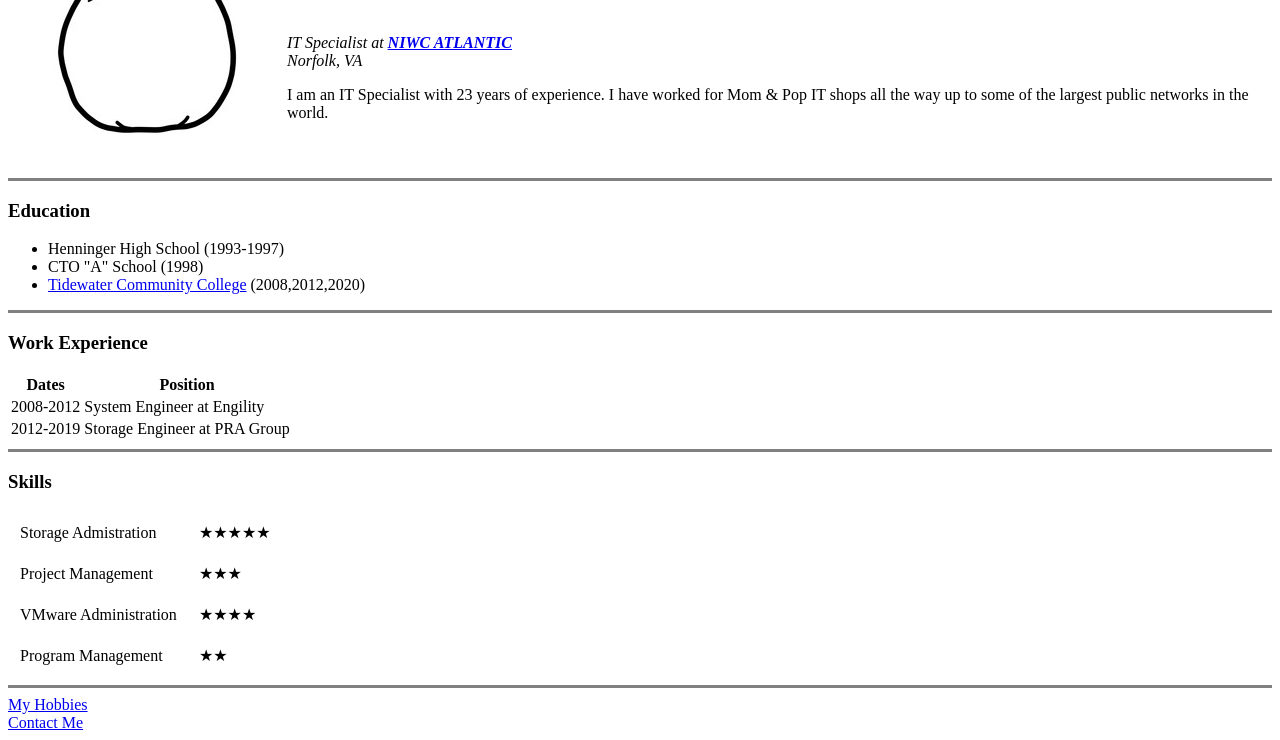
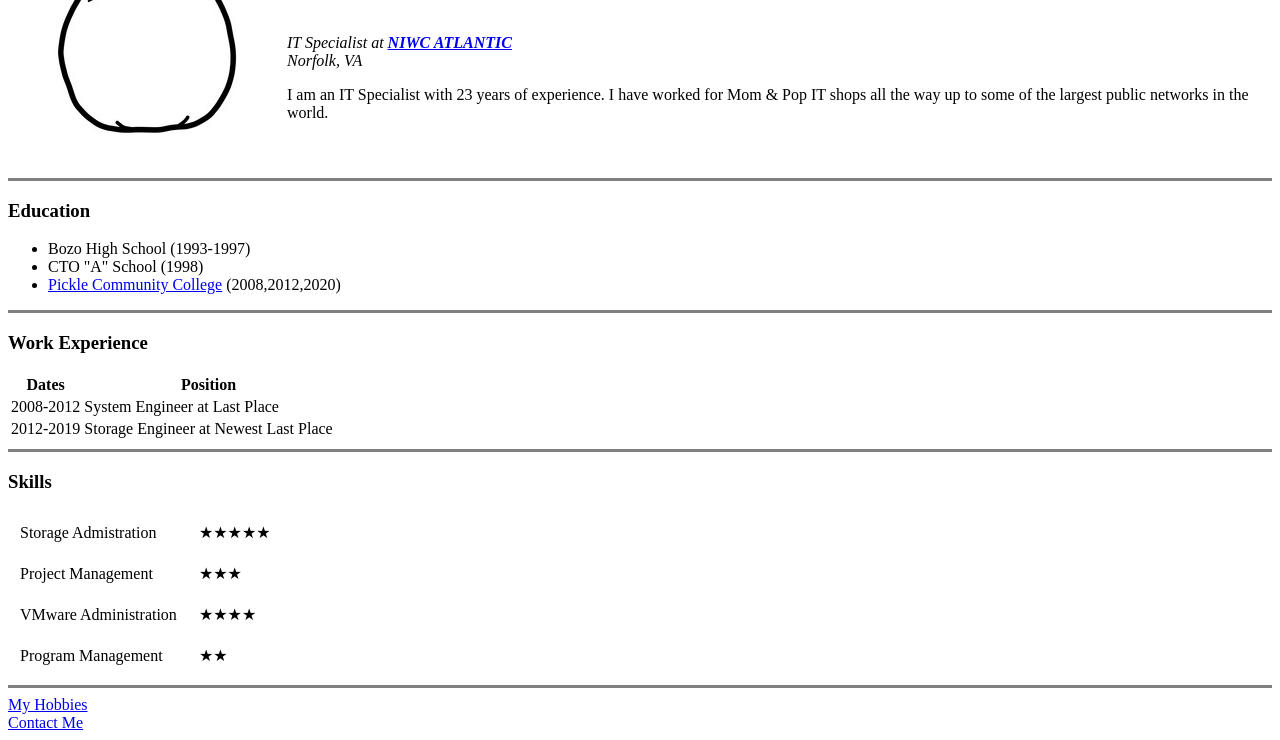
Before and after one commit to dtadams79/cv, a plain HTML site: page Index.html in a window 1280 px wide. Shown: the part 120-860 px from the top of the page. Drawn offline with Linux system fonts and the light colour scheme.

Commit message:
Modified to include placeholders

```diff
--- a/Index.html
+++ b/Index.html
@@ -23,9 +23,9 @@
     <hr size=3 noshade>
     <h3>Education</h3>
     <ul>
-      <li>Henninger High School (1993-1997)</li>
+      <li>Bozo High School (1993-1997)</li>
       <li>CTO "A" School (1998)</li>
-      <li><a href="http://www.tcc.edu">Tidewater Community College</a> (2008,2012,2020)</li>
+      <li><a href="http://www.tcc.edu">Pickle Community College</a> (2008,2012,2020)</li>
     </ul>
     <hr size=3 noshade>
     <h3>Work Experience</h3>
@@ -39,11 +39,11 @@
       <tbody>
         <tr>
           <td>2008-2012</td>
-          <td>System Engineer at Engility</td>
+          <td>System Engineer at Last Place</td>
         </tr>
         <tr>
           <td>2012-2019</td>
-          <td>Storage Engineer at PRA Group</td>
+          <td>Storage Engineer at Newest Last Place</td>
         </tr>
       </tbody>
       <tfoot>
```
